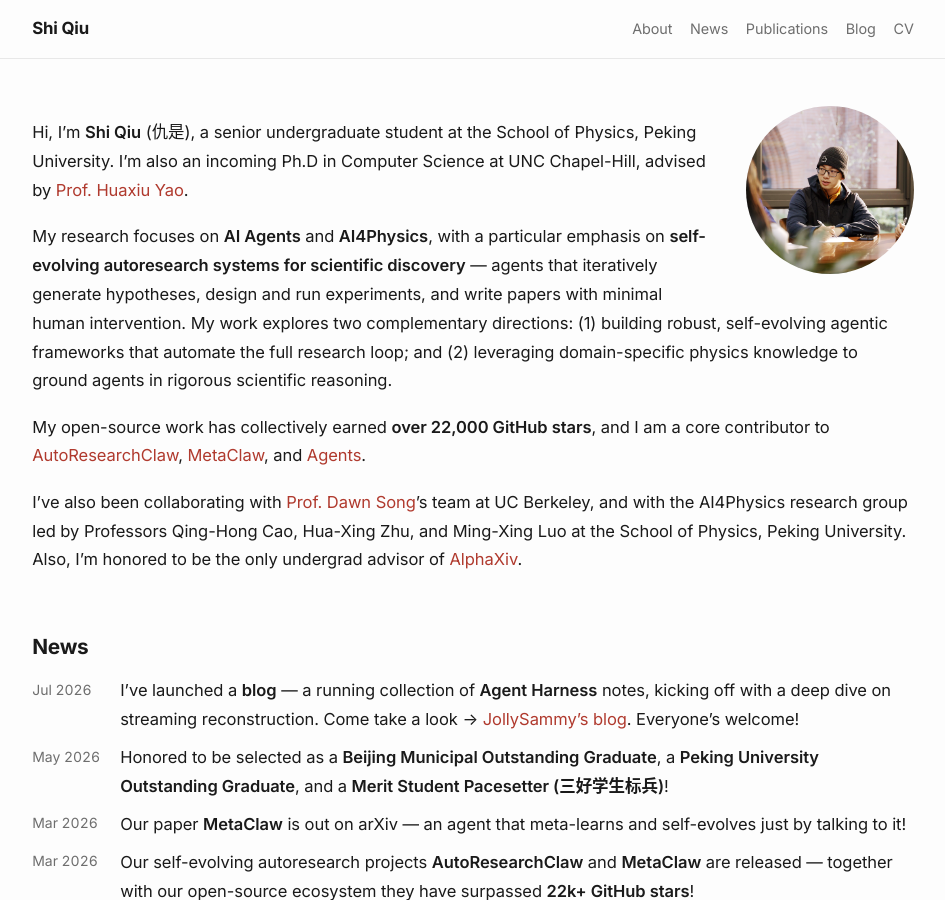
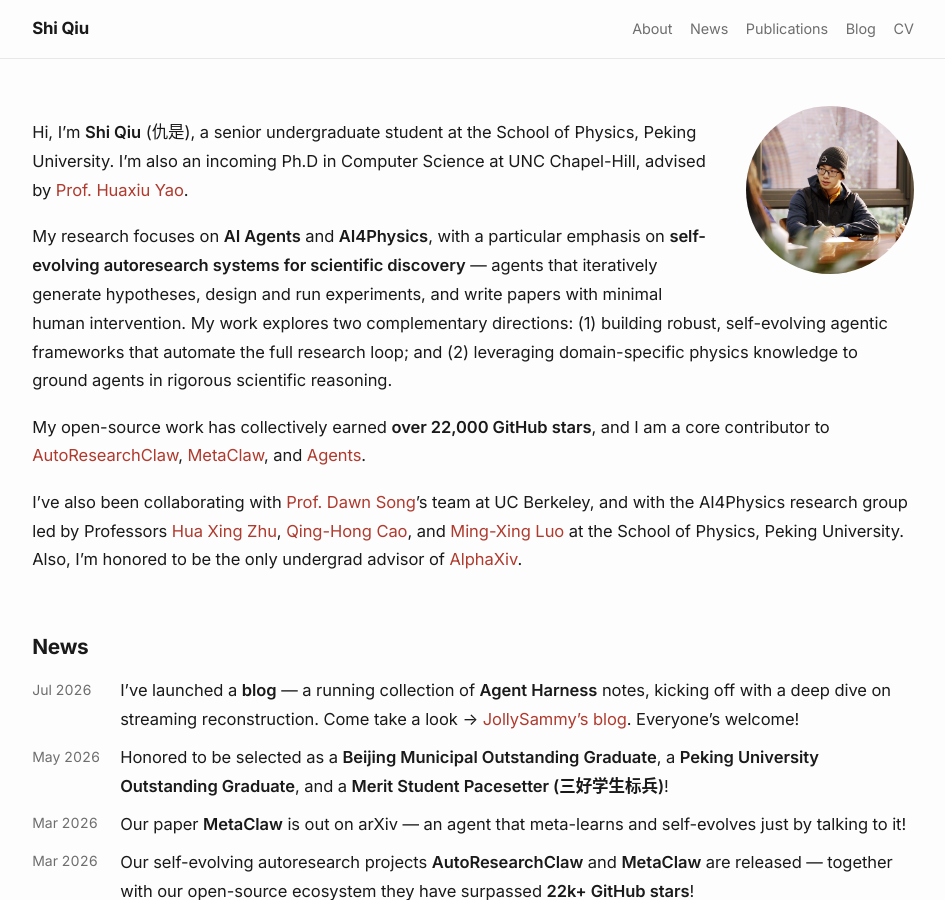
Before and after one commit to StephenQSstarThomas/StephenQSstarThomas.github.io, a Jekyll site: the page built from _pages/about.md, in a window 1280 px wide and 900 px high. Shown: the whole window, without its empty margins (167-1112 px from the left). Built offline with Jekyll 4.4.1, drawn with Linux system fonts in a browser that asks for light colours; part of the change alters nothing that is shown.

```diff
--- a/_pages/about.md
+++ b/_pages/about.md
@@ -16,7 +16,7 @@ My research focuses on **AI Agents** and **AI4Physics**, with a particular empha
 
 My open-source work has collectively earned **over 22,000 GitHub stars**, and I am a core contributor to [AutoResearchClaw](https://github.com/aiming-lab/AutoResearchClaw), [MetaClaw](https://github.com/aiming-lab/MetaClaw), and [Agents](https://github.com/aiwaves-cn/agents).
 
-I've also been collaborating with [Prof. Dawn Song](https://dawnsong.io/)'s team at UC Berkeley, and with the AI4Physics research group led by Professors Qing-Hong Cao, Hua-Xing Zhu, and Ming-Xing Luo at the School of Physics, Peking University. Also, I'm honored to be the only undergrad advisor of [AlphaXiv](https://www.alphaxiv.org).
+I've also been collaborating with [Prof. Dawn Song](https://dawnsong.io/)'s team at UC Berkeley, and with the AI4Physics research group led by Professors [Hua Xing Zhu](https://konformal.github.io/#), [Qing-Hong Cao](https://faculty.pku.edu.cn/caoqinghong/zh_CN/index.htm), and [Ming-Xing Luo](https://www.csrc.ac.cn/en/people/faculty/184.html) at the School of Physics, Peking University. Also, I'm honored to be the only undergrad advisor of [AlphaXiv](https://www.alphaxiv.org).
 
 ## News {#news}
 
```
